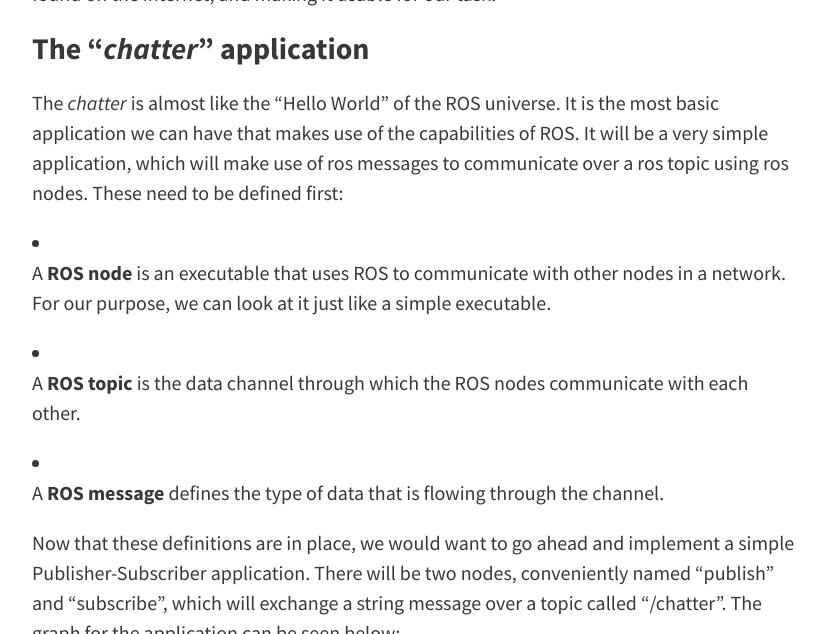
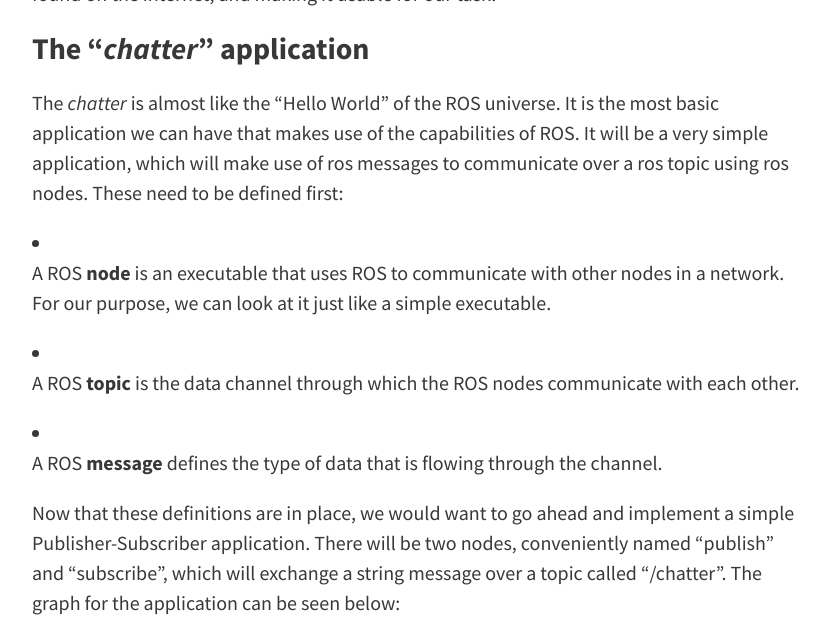
Before and after one commit to MasterERTS/rtros-documentation, a Jekyll site: the page built from _posts/2020-05-30-after-ros.md, in a window 1280 px wide and 900 px high, scrolled down 640 px, cut to the strip 0-634 px from the top of the window. Shown: the whole strip, without its empty margins (224-1053 px from the left). Built offline with Jekyll 4.4.1, drawn with Linux system fonts in a browser that asks for light colours; nearby versions of some CDN libraries.

Commit message:
fix bullet list

```diff
--- a/_posts/2020-05-30-after-ros.md
+++ b/_posts/2020-05-30-after-ros.md
@@ -10,11 +10,11 @@
 
 The *chatter* is almost like the "Hello World" of the ROS universe. It is the most basic application we can have that makes use of the capabilities of ROS. It will be a very simple application, which will make use of ros messages to communicate over a ros topic using ros nodes. These need to be defined first:
 
-* A **ROS node** is an executable that uses ROS to communicate with other nodes in a network. For our purpose, we can look at it just like a simple executable.
+- A ROS **node** is an executable that uses ROS to communicate with other nodes in a network. For our purpose, we can look at it just like a simple executable.
 
-* A **ROS topic** is the data channel through which the ROS nodes communicate with each other.
+- A ROS **topic** is the data channel through which the ROS nodes communicate with each other.
 
-* A **ROS message** defines the type of data that is flowing through the channel.
+- A ROS **message** defines the type of data that is flowing through the channel.
 
 Now that these definitions are in place, we would want to go ahead and implement a simple Publisher-Subscriber application. There will be two nodes, conveniently named "publish" and "subscribe", which will exchange a string message over a topic called "/chatter". The graph for the application can be seen below:
 
```
